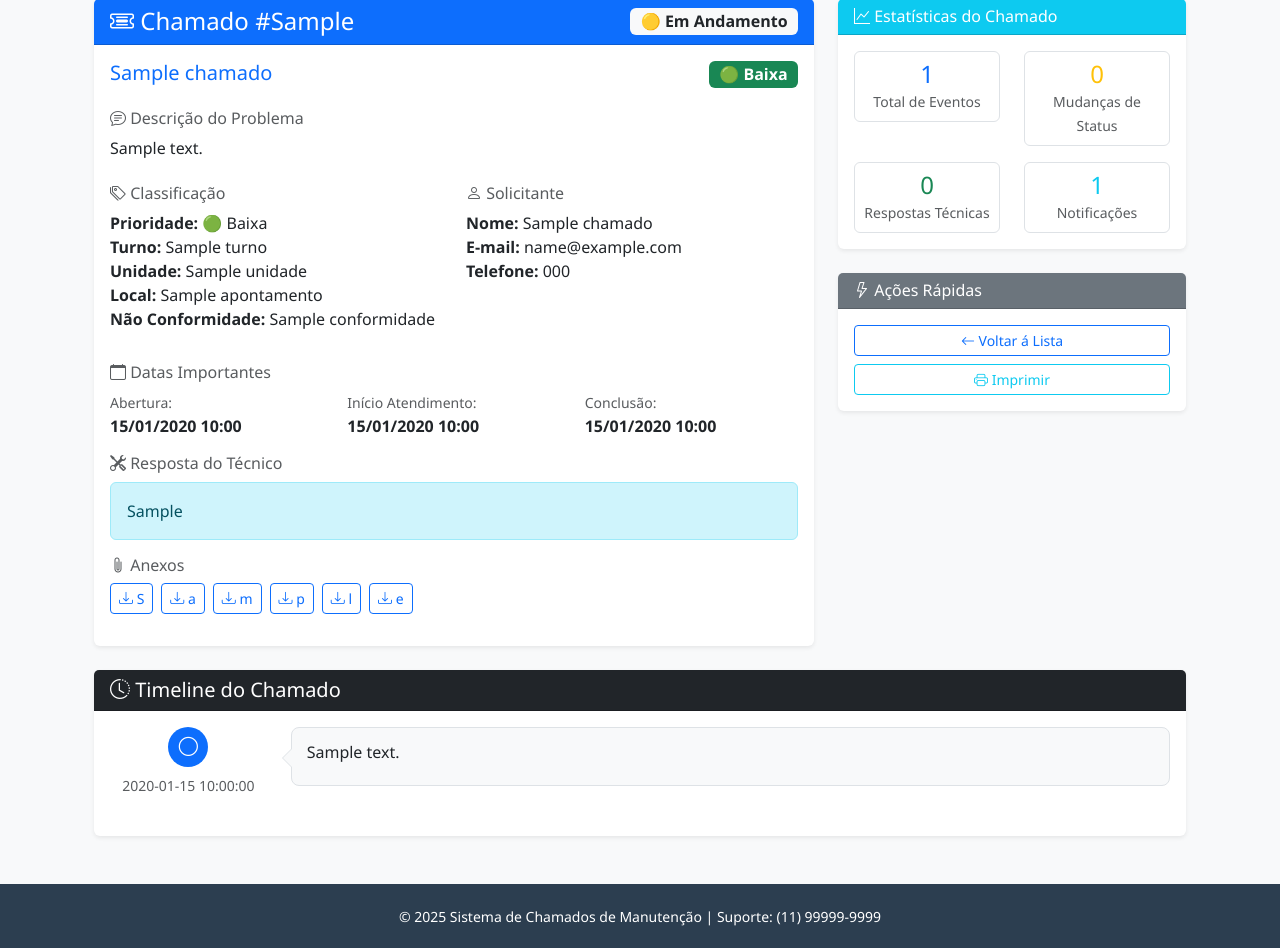
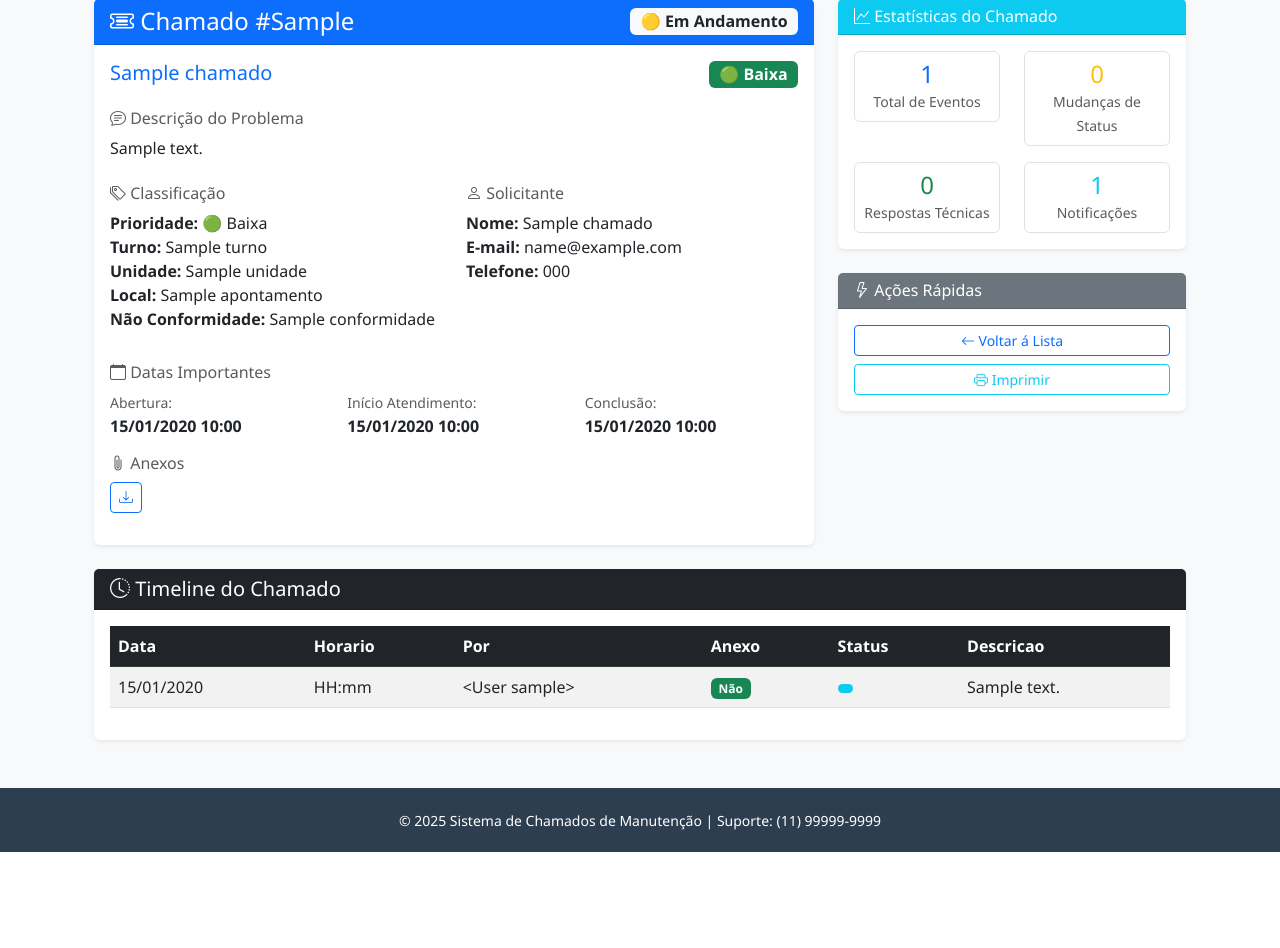
Before and after one commit to MarceloGomesFollow/APPManutencaoNEW, a Flask app: a page that uses src/templates/detalhes_chamado.html in a window 1280 px wide. Shown: the part 105-1053 px from the top of the page. After the commit the page ends 957 px from the top, so only its background shows below. Run offline with Flask 3, Linux system fonts and the light colour scheme; tables that the repository leaves empty hold one stand-in row (values such as "Sample post"); parts of the project's set-up code (start-up, migrations or seed data) failed here and were passed over.

Commit message:
fix: adicionado anexos

```diff
--- a/src/config.py
+++ b/src/config.py
@@ -36,6 +36,11 @@ class Config:
     SUPERVISOR_PASSWORD = os.getenv('SUPERVISOR_PASSWORD', 'Manu@12345')
     ADMIN_PASSWORD = os.getenv('ADMIN_PASSWORD', 'Arfrio@4321')
 
+    R2_ACCESS_KEY_ID = os.getenv('R2_ACCESS_KEY_ID', '123')
+    R2_SECRET_ACCESS_KEY = os.getenv('R2_SECRET_ACCESS_KEY', 'dfsdf13d52f1sdf')
+    R2_ENDPOINT_URL = os.getenv('R2_ENDPOINT_URL', 'https://fdfsdfs.r2.cloudflarestorage.com')
+    R2_BUCKET_NAME = os.getenv('R2_BUCKET_NAME', 'app-manutencao-test')
+
     # -------------------------------
     # 5) Sessão
     # -------------------------------
--- a/src/routes/chamado.py
+++ b/src/routes/chamado.py
@@ -1,6 +1,7 @@
 from datetime import datetime
+from uuid import uuid4
 
-from flask import Blueprint, render_template, request, session, redirect, url_for, flash
+from flask import Blueprint, render_template, request, session, redirect, url_for, flash, Response, stream_with_context
 from flask import jsonify
 from sqlalchemy import func
 from sqlalchemy.sql.functions import current_user
@@ -8,6 +9,7 @@ from sqlalchemy.sql.functions import current_user
 from src.models import LocalApontamento, Turno, Unidade, NaoConformidade, Chamado
 from src.models import db
 from src.services.chamado_service import ChamadoService
+from src.services.cloudflare_service import upload_file_to_r2, download_file_from_r2
 
 # 1) Importa o modelo para usar no relatório (será carregado dentro das funções após init_app)
 #    Isso garante que o SQLAlchemy já esteja inicializado.
@@ -46,14 +48,18 @@ def abrir_chamado():
     'codigo_equipamento': request.form.get('codigo_equipamento'),
 }
             service = ChamadoService()
-            chamado = service.criar_chamado(dados)  # <-- CORRETO
 
             # Upload de anexos se houver
             if 'anexos' in request.files:
                 for arquivo in request.files.getlist('anexos'):
                     if arquivo.filename:
-                        ...
+                        uuid = str(uuid4())
+                        arquivo.filename = f"{uuid}_{arquivo.filename}"
+                        dados['anexos'] = arquivo.filename
+                        upload_file_to_r2(arquivo, arquivo.filename)
                         # save_uploaded_file(arquivo, chamado.id)
+
+            chamado = service.criar_chamado(dados)  # <-- CORRETO
 
             flash(f'Chamado criado com sucesso! Protocolo: {chamado.protocolo}', 'success')
             return redirect(url_for('chamado.detalhes_chamado', protocolo=chamado.protocolo))
@@ -98,6 +104,15 @@ def detalhes_chamado(protocolo):
         chamado=chamado,
         estatisticas=estatisticas,
         historicos=historicos
+    )
+
+@chamado_bp.route("/download/<string:filename>", endpoint="download_anexo")
+def download_anexo(filename):
+    file_body, content_type = download_file_from_r2(filename)
+    return Response(
+        stream_with_context(file_body),
+        mimetype=content_type,
+        headers={"Content-Disposition": f"attachment; filename={filename}"}
     )
 
 @chamado_bp.route("/api", endpoint="todos_chamados", methods=["GET", ])
--- a/src/services/chamado_service.py
+++ b/src/services/chamado_service.py
@@ -40,7 +40,9 @@ class ChamadoService:
             id_status=1,
 
             data_solicitacao=datetime.utcnow(),
-            status="aberto"
+            status="aberto",
+
+            anexos=dados.get('anexos', None),
         )
 
         db.session.add(chamado)
--- a/src/templates/detalhes_chamado.html
+++ b/src/templates/detalhes_chamado.html
@@ -133,16 +133,16 @@
                     </div>
 
                     <!-- Resposta do Técnico -->
-                    {% if chamado.resposta_tecnico %}
-                    <div class="mb-3">
-                        <h6 class="text-muted mb-2">
-                            <i class="bi bi-tools"></i> Resposta do Técnico
-                        </h6>
-                        <div class="alert alert-info">
-                            {{ chamado.resposta_tecnico }}
-                        </div>
-                    </div>
-                    {% endif %}
+<!--                    {% if chamado.resposta_tecnico %}-->
+<!--                    <div class="mb-3">-->
+<!--                        <h6 class="text-muted mb-2">-->
+<!--                            <i class="bi bi-tools"></i> Resposta do Técnico-->
+<!--                        </h6>-->
+<!--                        <div class="alert alert-info">-->
+<!--                            {{ chamado.resposta_tecnico }}-->
+<!--                        </div>-->
+<!--                    </div>-->
+<!--                    {% endif %}-->
 
                     <!-- Ação Tomada -->
                     {% if chamado.acao_tomada %}
@@ -163,12 +163,10 @@
                             <i class="bi bi-paperclip"></i> Anexos
                         </h6>
                         <div class="d-flex flex-wrap gap-2">
-                            {% for anexo in chamado.anexos %}
-                            <a href="{{ url_for('chamado.download_arquivo', filename=anexo) }}"
+                            <a href="{{ url_for('chamado.download_anexo', filename=chamado.anexos) }}"
                                class="btn btn-outline-primary btn-sm" target="_blank">
                                 <i class="bi bi-download"></i> {{ anexo }}
                             </a>
-                            {% endfor %}
                         </div>
                     </div>
                     {% endif %}
@@ -229,7 +227,7 @@
                 <div class="card-body">
                     <div class="d-grid gap-2">
                        <a href="{{ url_for('chamado.painel_supervisor') }}" class="btn btn-outline-primary btn-sm">
-                       <i class="bi bi-arrow-left"></i> Voltar á Lista
+                        <i class="bi bi-arrow-left"></i> Voltar á Lista
                        </a>
 
 <!--                        <a href="{{ url_for('chamado.abrir_chamado') }}" class="btn btn-outline-success btn-sm">-->
@@ -238,8 +236,64 @@
                         <button class="btn btn-outline-info btn-sm" onclick="window.print()">
                             <i class="bi bi-printer"></i> Imprimir
                         </button>
+                        {% if session['user_type'] == 'supervisor' %}
+                        <a onclick="abrirModalResposta('{{ chamado.id }}')" class="btn btn-outline-primary btn-sm">
+                            <i class="bi bi-arrow-left"></i> Resposta Técnica
+                       </a>
+                        {% endif %}
                     </div>
                 </div>
+            </div>
+        </div>
+    </div>
+
+    <!-- Modal para Resposta Técnica -->
+    <div class="modal fade" id="modalResposta" tabindex="-1">
+        <div class="modal-dialog modal-lg">
+            <div class="modal-content">
+                <div class="modal-header">
+                    <h5 class="modal-title">
+                        <i class="bi bi-chat-dots"></i> Resposta Técnica
+                    </h5>
+                    <button type="button" class="btn-close" data-bs-dismiss="modal" title="Fechar modal"></button>
+                </div>
+                <form id="formResposta">
+                    <div class="modal-body">
+                        <input type="hidden" id="respostaChamadoId" name="chamado_id">
+    <!--                    {% for chamado in chamados %}-->
+    <!--                    <input type="hidden" name="protocolo" value="{{ chamado.protocolo }}">-->
+    <!--                {% endfor %}-->
+
+                        <div class="mb-3">
+                            <label for="respostaTecnico" class="form-label">Resposta do Técnico *</label>
+                            <textarea class="form-control" id="respostaTecnico" name="resposta_tecnico"
+                                      rows="5" required placeholder="Digite sua resposta técnica detalhada..."></textarea>
+                        </div>
+
+                        <div class="mb-3">
+                            <label for="respostaStatus" class="form-label">Alterar Status</label>
+                            <select class="form-select" id="respostaStatus" name="status">
+                                <option value="">Manter status atual</option>
+                                <option value="em_andamento">🟡 Em Andamento</option>
+                                <option value="aguardando_material">🟠 Aguardando Material</option>
+                                <option value="concluido">✅ Concluído</option>
+                            </select>
+                        </div>
+
+                        <div class="form-check">
+                            <input class="form-check-input" type="checkbox" id="notificarCliente" name="notificar_cliente" checked>
+                            <label class="form-check-label" for="notificarCliente">
+                                Notificar cliente por e-mail
+                            </label>
+                        </div>
+                    </div>
+                    <div class="modal-footer">
+                        <button type="button" class="btn btn-secondary" data-bs-dismiss="modal">Cancelar</button>
+                        <button type="submit" class="btn btn-primary">
+                            <i class="bi bi-send"></i> Enviar Resposta
+                        </button>
+                    </div>
+                </form>
             </div>
         </div>
     </div>
@@ -254,74 +308,62 @@
                     </h5>
                 </div>
                 <div class="card-body">
-                    {% if historicos %}
-                    <div class="timeline">
-                        {% for evento in historicos %}
-                        <div class="timeline-item mb-4">
-                            <div class="row">
-                                <div class="col-md-2 text-center">
-                                    <div class="timeline-badge
-                                        {% if evento.tipo_evento == 'created' %}bg-success
-                                        {% elif evento.tipo_evento == 'status_change' %}bg-warning
-                                        {% elif evento.tipo_evento == 'response' %}bg-info
-                                        {% elif evento.tipo_evento == 'notification_sent' %}bg-secondary
-                                        {% else %}bg-primary{% endif %}">
-                                        {% if evento.tipo_evento == 'created' %}
-                                            <i class="bi bi-plus-circle"></i>
-                                        {% elif evento.tipo_evento == 'status_change' %}
-                                            <i class="bi bi-arrow-repeat"></i>
-                                        {% elif evento.tipo_evento == 'response' %}
-                                            <i class="bi bi-chat-dots"></i>
-                                        {% elif evento.tipo_evento == 'notification_sent' %}
-                                            <i class="bi bi-envelope"></i>
-                                        {% elif evento.tipo_evento == 'comment' %}
-                                            <i class="bi bi-chat-text"></i>
-                                        {% else %}
-                                            <i class="bi bi-circle"></i>
-                                        {% endif %}
-                                    </div>
-                                    <small class="text-muted d-block mt-2">
-                                        {{ evento.data_hora }}
-                                    </small>
-                                </div>
-                                <div class="col-md-10">
-                                    <div class="timeline-content">
-                                        <h6 class="mb-1">{{ evento.descricao }}</h6>
-                                        {% if evento.detalhes_adicionais %}
-                                        <div class="mt-2">
-                                            {% if evento.tipo_evento == 'status_change' %}
-                                                <span class="badge bg-light text-dark">
-                                                    {{ evento.detalhes_adicionais.status_anterior }} → {{ evento.detalhes_adicionais.status_novo }}
-                                                </span>
-                                            {% elif evento.tipo_evento == 'response' %}
-                                                <div class="alert alert-light p-2 mt-2">
-                                                    <small>{{ evento.detalhes_adicionais.resposta }}</small>
-                                                </div>
-                                            {% elif evento.tipo_evento == 'notification_sent' %}
-                                                <small class="text-muted">
-                                                    Tipo: {{ evento.detalhes_adicionais.tipo_notificacao }} |
-                                                    Para: {{ evento.detalhes_adicionais.destinatario }}
-                                                    {% if evento.detalhes_adicionais.sucesso %}
-                                                        <span class="text-success">✓ Enviado</span>
-                                                    {% else %}
-                                                        <span class="text-danger">✗ Falhou</span>
-                                                    {% endif %}
-                                                </small>
-                                            {% endif %}
-                                        </div>
-                                        {% endif %}
-                                    </div>
-                                </div>
-                            </div>
-                        </div>
-                        {% endfor %}
+                    <div class="table-responsive">
+                        <table class="table table-striped table-hover" id="tabelaChamados">
+                            <thead class="table-dark">
+                                <tr>
+                                    <th>Data</th>
+                                    <th>Horario</th>
+                                    <th>Por</th>
+                                    <th>Anexo</th>
+                                    <th>Status</th>
+                                    <th>Descricao</th>
+                                </tr>
+                            </thead>
+                            <tbody>
+                                {% if historicos %}
+                                    {% for historico in historicos %}
+                                    <tr>
+                                        <td>
+                                            {{historico.data_hora.strftime('%d/%m/%Y')}}
+                                        </td>
+                                        <td>
+                                            <div class="text-truncate" style="max-width: 200px;" title="{{ chamado.titulo }}">
+                                                {{  historico.data_hora.strftime('HH:mm') }}
+                                            </div>
+                                        </td>
+                                        <td>{{ historico.usuario }}</td>
+                                        <td>
+                                            <span class="badge
+                                                {% if chamado.prioridade == 'alta' %}bg-danger
+                                                {% elif chamado.prioridade == 'media' %}bg-warning
+                                                {% else %}bg-success{% endif %}">
+                                                Não
+                                            </span>
+                                        </td>
+                                        <td>
+                                            <span class="badge
+                                                {% if chamado.status == 'concluido' %}bg-success
+                                                {% elif chamado.status == 'em_andamento' %}bg-info
+                                                {% elif chamado.status == 'aguardando_material' %}bg-warning
+                                                {% else %}bg-secondary{% endif %}">
+                                                {{ historico.status|replace('_', ' ')|title }}
+                                            </span>
+                                        </td>
+                                        <td>{{ historico.descricao if historico.descricao else '-' }}</td>
+                                    </tr>
+                                    {% endfor %}
+                                {% else %}
+                                    <tr>
+                                        <td colspan="10" class="text-center py-4">
+                                            <i class="bi bi-inbox text-muted" style="font-size: 3rem;"></i>
+                                            <p class="text-muted mt-2">Nenhum chamado encontrado para o período selecionado</p>
+                                        </td>
+                                    </tr>
+                                {% endif %}
+                            </tbody>
+                        </table>
                     </div>
-                    {% else %}
-                    <div class="text-center py-4">
-                        <i class="bi bi-clock-history text-muted" style="font-size: 3rem;"></i>
-                        <p class="text-muted mt-2">Nenhum evento registrado ainda.</p>
-                    </div>
-                    {% endif %}
                 </div>
             </div>
         </div>
@@ -424,3 +466,49 @@
 }
 </style>
 {% endblock %}
+
+{% block extra_js %}
+<script>
+// Função para abrir modal de resposta
+function abrirModalResposta(chamadoId) {
+    document.getElementById('respostaChamadoId').value = chamadoId;
+    document.getElementById('formResposta').reset();
+    document.getElementById('respostaChamadoId').value = chamadoId;
+    new bootstrap.Modal(document.getElementById('modalResposta')).show();
+}
+
+// Função para enviar resposta
+
+async function enviarResposta() {
+    const form = document.getElementById('formResposta');
+    const formData = new FormData(form);
+    const data = Object.fromEntries(formData.entries());
+
+    // Certifica que o valor booleano seja convertido corretamente
+    data.notificar_cliente = document.getElementById('notificarCliente').checked;
+
+    try {
+        const response = await fetch("/chamados/resposta", {
+            method: 'POST',
+            headers: {
+                'Content-Type': 'application/json'
+            },
+            body: JSON.stringify(data)
+        });
+
+        const result = await response.json();
+
+        if (result.success) {
+            mostrarAlerta('✅ Resposta enviada com sucesso!', 'success');
+            bootstrap.Modal.getInstance(document.getElementById('modalResposta')).hide();
+            setTimeout(() => location.reload(), 1000);
+        } else {
+            mostrarAlerta(result.mensagem || 'Erro ao enviar resposta', 'danger');
+        }
+    } catch (error) {
+        console.error('Erro na requisição:', error);
+        mostrarAlerta('Erro de conexão ao enviar resposta', 'danger');
+    }
+}
+</script>
+{% endblock %}
```
Also changed, not shown: src/services/cloudflare_service.py (added, +30 -0 lines), src/templates/relatorio.html (+13 -13 lines).
